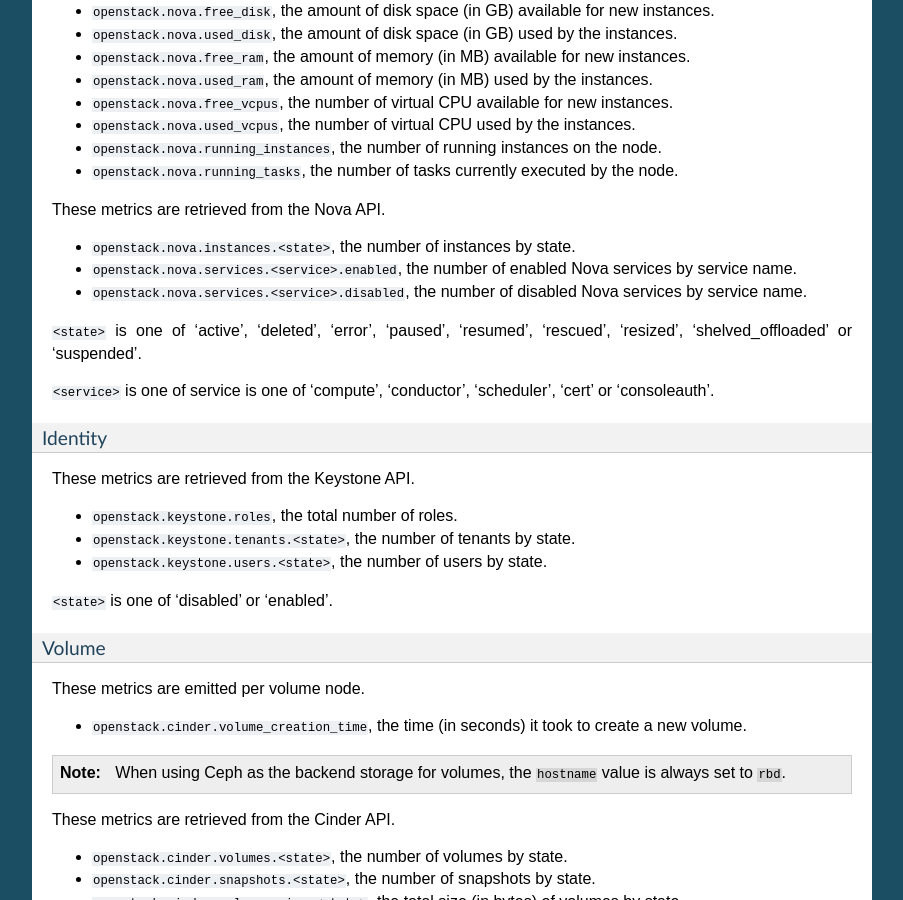
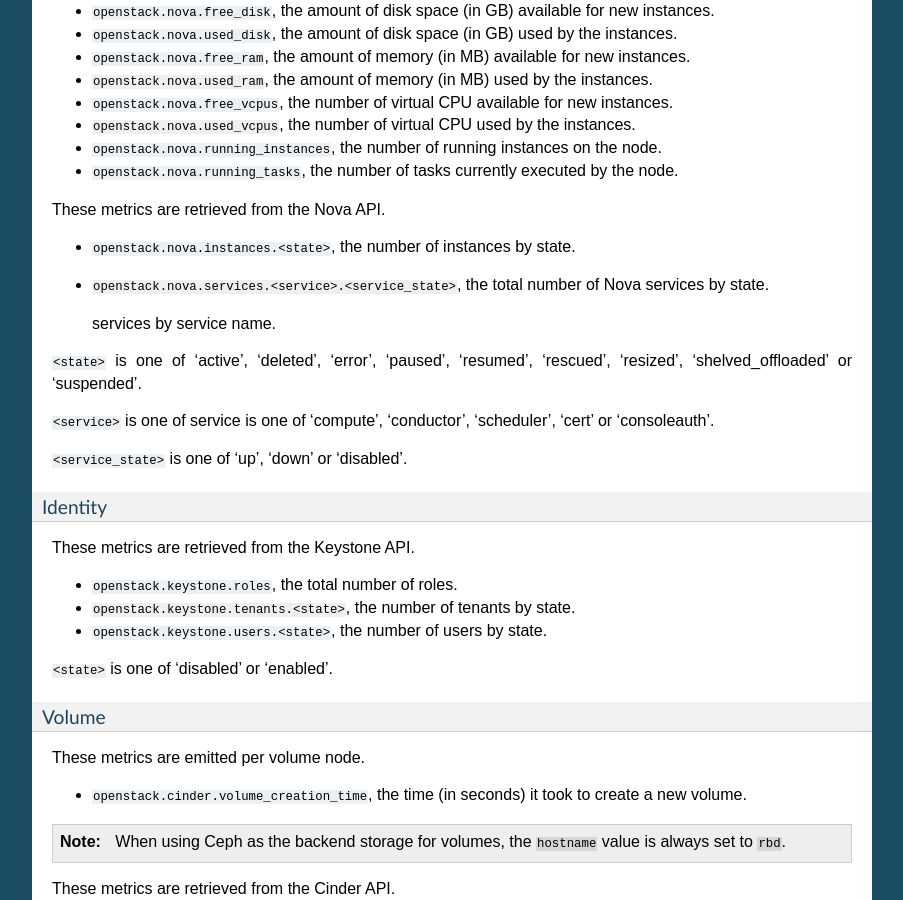
Before and after one commit to openstack-archive/fuel-plugin-lma-collector, a Sphinx documentation site: the page built from doc/source/metrics.rst, in a window 1280 px wide and 900 px high, scrolled down 7883 px. Shown: the whole window, without its empty margins (198-1101 px from the left). Built offline with Sphinx 7.4.7, drawn with Linux system fonts in a browser that asks for light colours.

Commit message:
Add Nova service state metrics
number of services in state disabled, up or down

Change-Id: I938cb4eab945bf860f8841c3173cbd5e7fd8a67c

```diff
--- a/doc/source/metrics/openstack.rst
+++ b/doc/source/metrics/openstack.rst
@@ -26,14 +26,16 @@ These metrics are emitted per compute node.
 These metrics are retrieved from the Nova API.
 
 * ``openstack.nova.instances.<state>``, the number of instances by state.
-* ``openstack.nova.services.<service>.enabled``, the number of enabled Nova
-  services by service name.
-* ``openstack.nova.services.<service>.disabled``, the number of disabled Nova
+* ``openstack.nova.services.<service>.<service_state>``, the total number of
+  Nova services by state.
+
   services by service name.
 
 ``<state>`` is one of 'active', 'deleted', 'error', 'paused', 'resumed', 'rescued', 'resized', 'shelved_offloaded' or 'suspended'.
 
 ``<service>`` is one of service is one of 'compute', 'conductor', 'scheduler', 'cert' or 'consoleauth'.
+
+``<service_state>`` is one of 'up', 'down' or 'disabled'.
 
 Identity
 ^^^^^^^^
```
Also changed, not shown: 1 other file.
